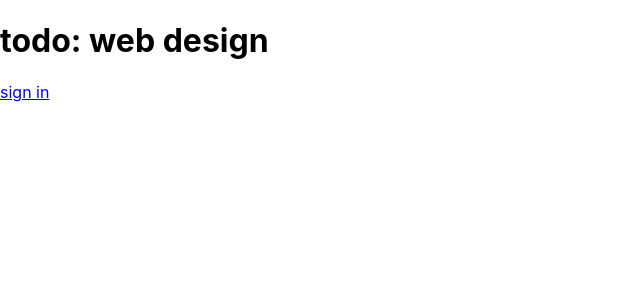
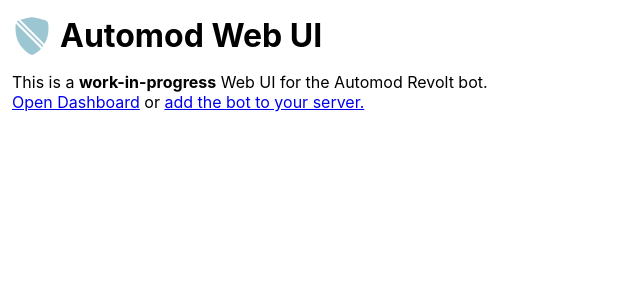
Before and after one commit to sussycatgirl/automod, a React (Vite) app in the folder web/: page / in a window 1280 px wide. Shown: the top 300 px of the page, without its empty margins (0-640 px from the left). Built offline with nearby package versions, Linux system fonts and the light colour scheme; no server answers.

Commit message:
make home page legible

```diff
--- a/web/src/App.css
+++ b/web/src/App.css
@@ -1,42 +1,3 @@
-.App {
-  text-align: center;
+a:hover {
+  text-decoration: underline;
 }
-
-.App-logo {
-  height: 40vmin;
-  pointer-events: none;
-}
-
-@media (prefers-reduced-motion: no-preference) {
-  .App-logo {
-    animation: App-logo-spin infinite 20s linear;
-  }
-}
-
-.App-header {
-  background-color: #282c34;
-  min-height: 100vh;
-  display: flex;
-  flex-direction: column;
-  align-items: center;
-  justify-content: center;
-  font-size: calc(10px + 2vmin);
-  color: white;
-}
-
-.App-link {
-  color: #61dafb;
-}
-
-@keyframes App-logo-spin {
-  from {
-    transform: rotate(0deg);
-  }
-  to {
-    transform: rotate(360deg);
-  }
-}
-
-button {
-  font-size: calc(10px + 2vmin);
-}
--- a/web/src/pages/Home.tsx
+++ b/web/src/pages/Home.tsx
@@ -1,10 +1,23 @@
 import { FunctionComponent } from "react";
+import { Link } from "react-router-dom";
 
 const Home: FunctionComponent = () => {
     return (
-        <div>
-            <h1>todo: web design</h1>
-            <a href='/dashboard'>sign in</a>
+        <div style={{ marginLeft: '12px' }}>
+            <div style={{ display: 'flex', padding: '16px 0' }}>
+                <img src='/src/favicon.svg' style={{ height: '40px' }} />
+                <h1 style={{ color: 'var(--foreground)', margin: '0', paddingLeft: '8px' }}>Automod Web UI</h1>
+            </div>
+
+            <span style={{ color: 'var(--foreground)' }}>
+                This is a <b>work-in-progress</b> Web UI for the Automod Revolt bot.
+                <br />
+                <Link to='/dashboard'>
+                    Open Dashboard
+                </Link> or <a href="https://app.revolt.chat/bot/01FHGJ3NPP7XANQQH8C2BE44ZY" target='_blank'>
+                    add the bot to your server.
+                </a>
+            </span>
         </div>
     );
 }
```
